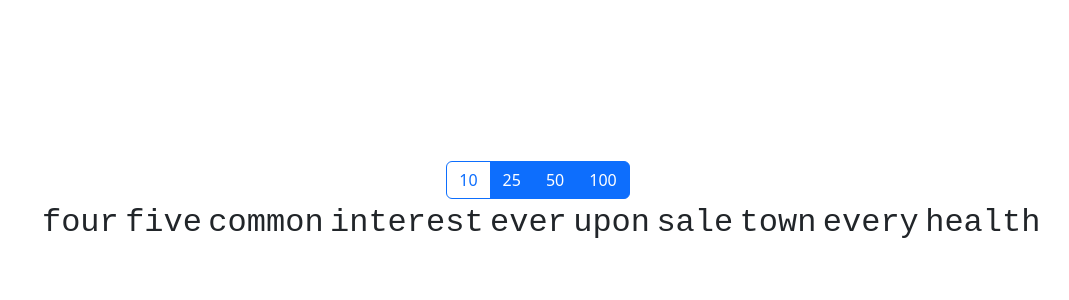
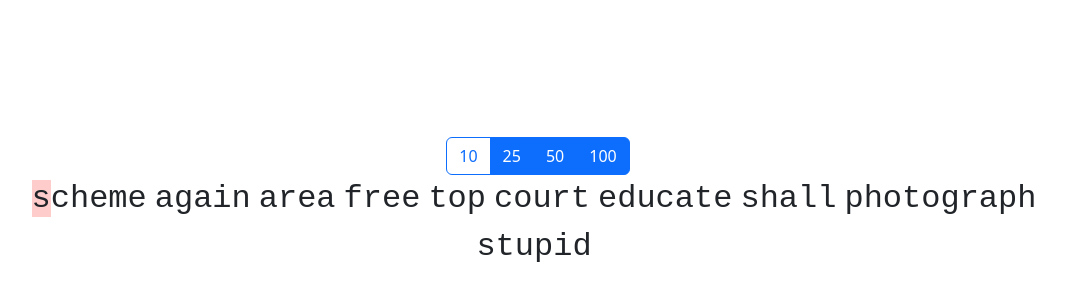
Before and after one commit to overwatchcorp/amphetype-js-proto, a React (Create React App) app: page / in a window 1280 px wide. Shown: the part 196-496 px from the top of the page, without its empty margins (102-1171 px from the left). Built offline with nearby package versions, Linux system fonts and the light colour scheme.

Commit message:
made spaces behave

```diff
--- a/src/App.tsx
+++ b/src/App.tsx
@@ -1,8 +1,8 @@
 import React from "react";
 import { createBrowserRouter, RouterProvider } from "react-router-dom";
 import "./styles/App.scss";
-import Challenge from "./routes/challenge";
-import Vis from "./routes/vis";
+import Challenge from "./routes/Challenge";
+import Vis from "./routes/Vis";
 
 const router = createBrowserRouter([
   {
--- a/src/routes/challenge.tsx
+++ b/src/routes/challenge.tsx
@@ -6,13 +6,14 @@ import { Word, TypingEvent } from "../types";
 import dumpSession from "../processing/dumpSession";
 
 const tape = (words: Word[], targetIndex: number) => {
-  return words.map((word): ReactElement => {
+  return words.map((word, i): ReactElement => {
     const { target, visibleHistory } = word;
+    console.log();
     const wordDisplay = (
       <div className="tape-word">
         <div>
-          {visibleHistory.split("").map((char: string, i: number) => {
-            const correct = target[i] === char;
+          {visibleHistory.split("").map((char: string, j: number) => {
+            const correct = target[j] === char;
             return (
               <div
                 className={`${correct ? "tape-wordinput" : "tape-incorrect"}`}
@@ -24,7 +25,18 @@ const tape = (words: Word[], targetIndex: number) => {
         </div>
         <div>
           {/* display remainder of target */}
-          {target.slice(visibleHistory.length)}
+          {[...target.slice(visibleHistory.length).split(""), " "].map(
+            (l: string, k: number) =>
+              k === 0 && i === targetIndex ? (
+                <span
+                  className={l === " " ? "tape-cursor pe-2" : "tape-cursor"}
+                >
+                  {l}
+                </span>
+              ) : (
+                <span className={l === " " ? "pe-2" : ""}>{l}</span>
+              )
+          )}
         </div>
       </div>
     );
@@ -50,7 +62,10 @@ function Challenge() {
   const [targetIndex, setTargetIndex]: [number, Function] = useState(0);
 
   // generate new test of testLength length whenever testLength changes
-  useEffect(() => setTargets(generateString(testLength)), [testLength]);
+  useEffect(() => {
+    // setTargetIndex(0);
+    // setTargets(generateString(testLength));
+  }, [testLength]);
 
   const navigate = useNavigate();
 
--- a/src/styles/challenge.scss
+++ b/src/styles/challenge.scss
@@ -18,7 +18,6 @@
 }
 .tape-word {
   display: inline-block;
-  margin-left: 0.4rem;
 
   // make each word display inline
   div {
@@ -40,6 +39,3 @@
 .tape-cursor {
   background-color: rgba(255, 0, 0, 0.2);
 }
-.tape-incorrect {
-  color: red;
-}
```
